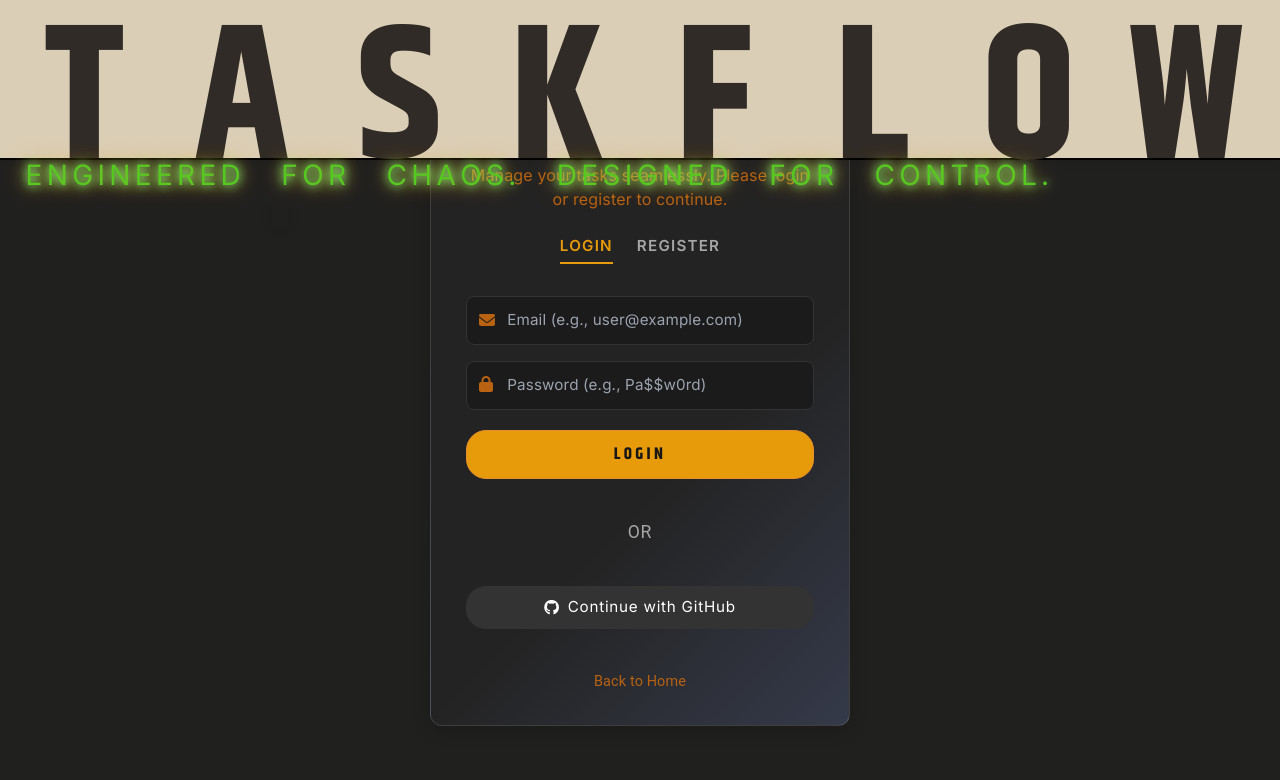
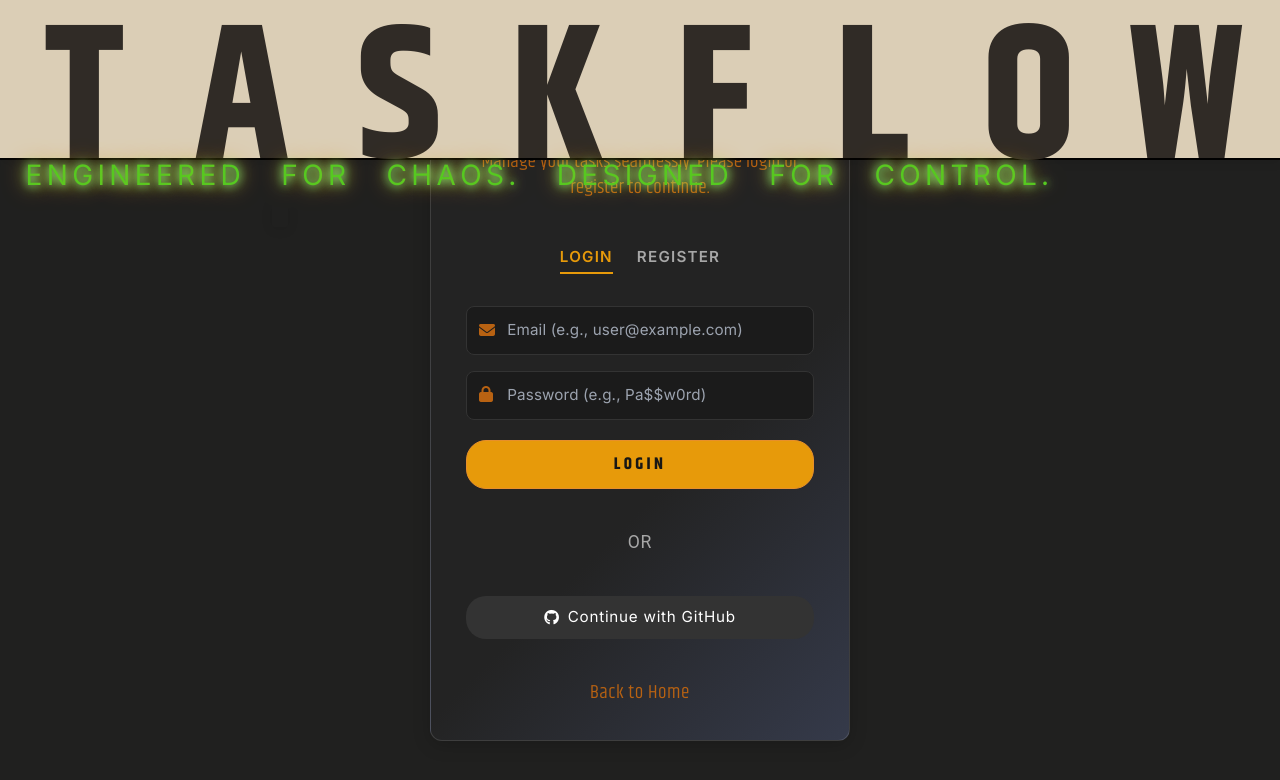
Before and after one commit to riiansmart/zelvo, a React (Vite) app in the folder frontend/: page /login in a window 1280 px wide. Shown: the top 780 px of the page. Built offline with nearby package versions, Linux system fonts and the light colour scheme.

Commit message:
Update auth.css to unify typography styles; change font family and size for .auth-header .description and .back-home-link, enhancing visual consistency across the authentication and landing pages.

```diff
--- a/frontend/src/styles/auth.css
+++ b/frontend/src/styles/auth.css
@@ -56,13 +56,15 @@
   text-shadow: 0 0 6px rgba(231, 154, 10, 0.3);
 }
 
+/* Match landing page hero-description style */
 .auth-header .description,
 .hero-message {
-  font-family: 'Inter', -apple-system, BlinkMacSystemFont, sans-serif;
-  font-size: 1rem;
+  font-family: 'Khand', -apple-system, BlinkMacSystemFont, sans-serif;
+  font-size: clamp(1.1rem, 1.5vw, 1.4rem);
+  line-height: 1.4;
   color: #b86212;
   text-align: center;
-  margin: 0;
+  margin: 0 0 1.2rem 0;
 }
 
 /* ===========================
@@ -159,10 +161,13 @@
   text-align: center;
 }
 
+/* Back to Home link typography */
 .back-home-link {
+  font-family: 'Khand', -apple-system, BlinkMacSystemFont, sans-serif;
+  font-size: clamp(1.1rem, 1.5vw, 1.4rem);
   color: #b86212;
-  font-size: 0.9rem;
   text-decoration: none;
+  letter-spacing: 0.03em;
 }
 
 .back-home-link:hover {
```
